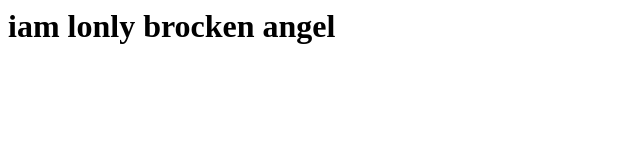
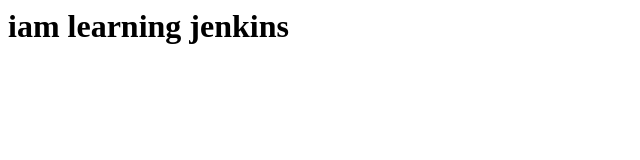
Before and after one commit to jagadamma/new, a plain HTML site: page index.html in a window 1280 px wide. Shown: the whole page, without its empty margins (0-640 px from the left). Drawn offline with Linux system fonts and the light colour scheme.

Commit message:
Update index.html

```diff
--- a/index.html
+++ b/index.html
@@ -1 +1 @@
-<h1> iam lonly brocken angel  </h1>
+<h1> iam learning jenkins </h1>
```
